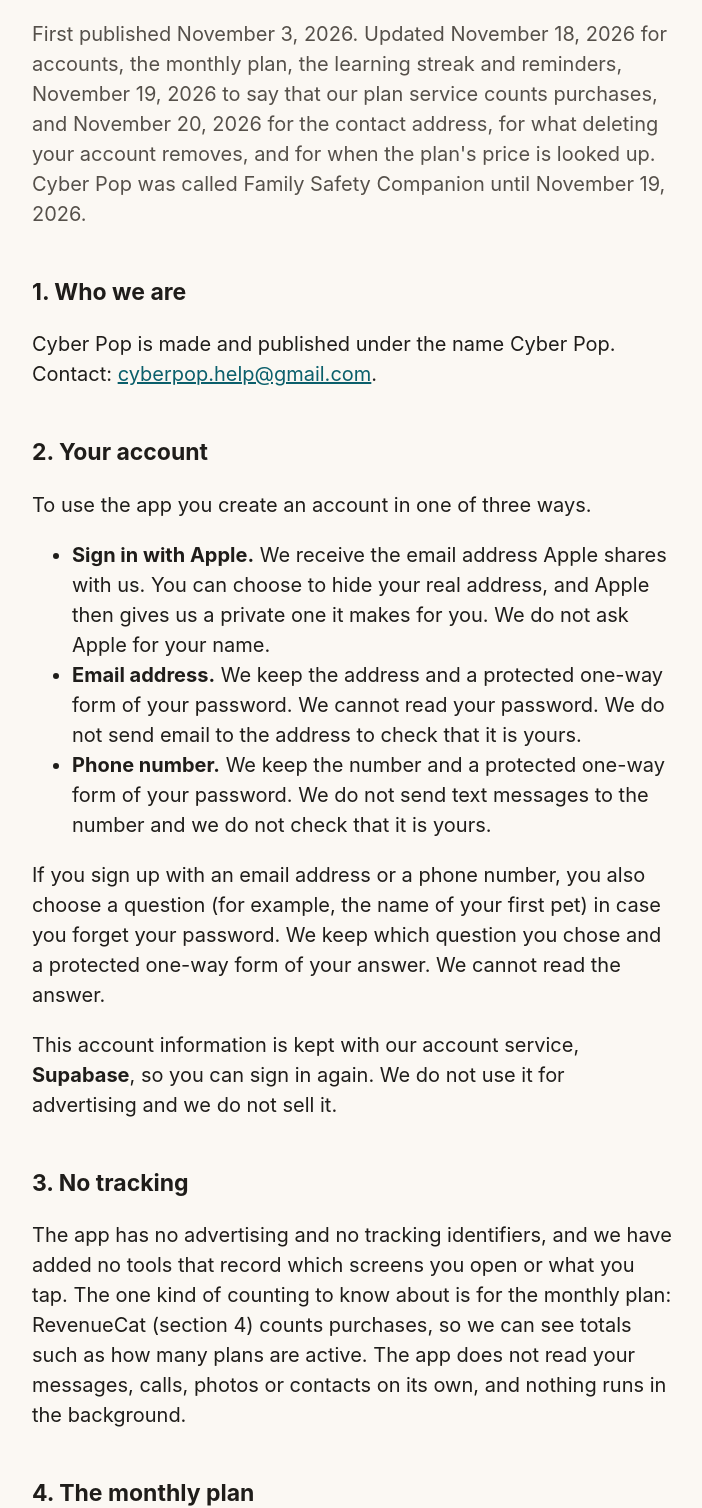
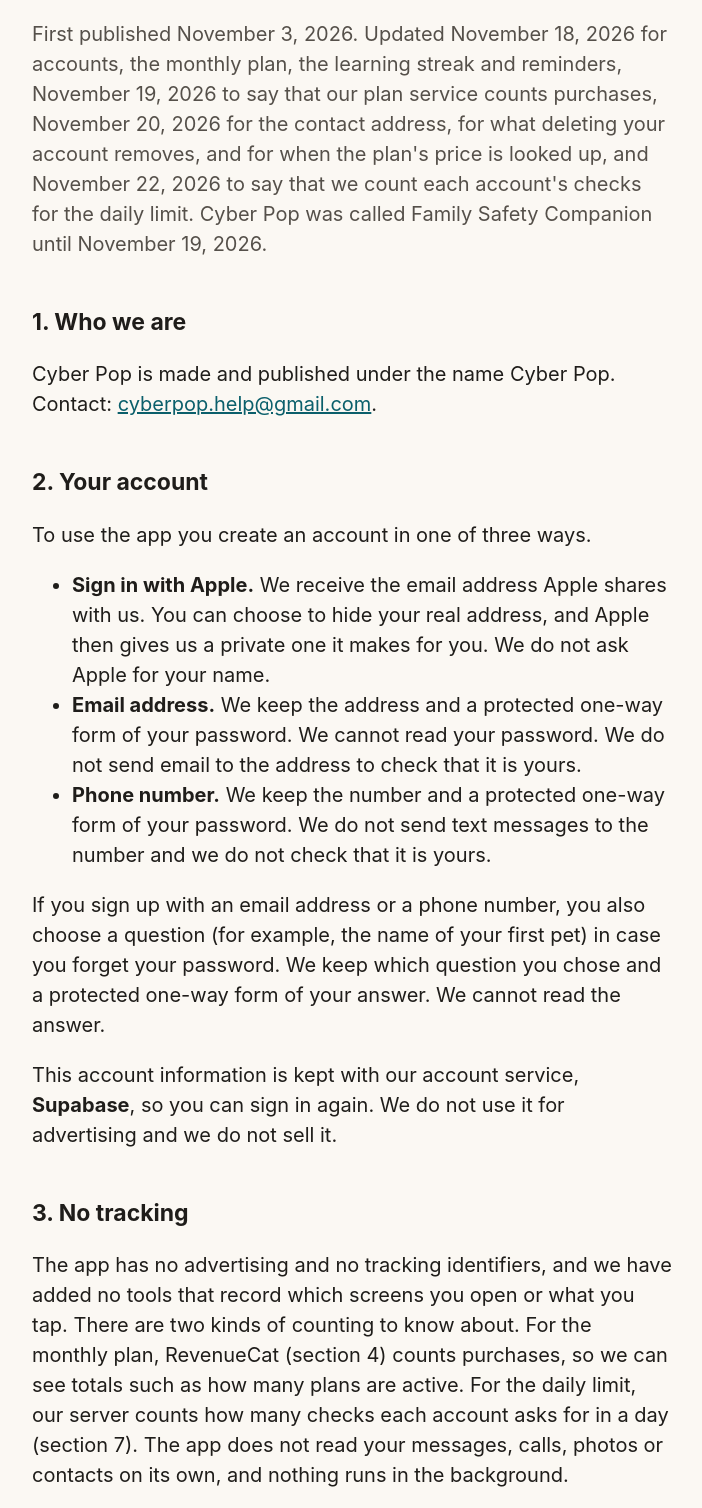
Before and after one commit to nlevs/familysafetycompanion, a plain HTML site: page privacy.html in a window 1280 px wide. Shown: the part 96-1604 px from the top of the page, without its empty margins (288-990 px from the left). Drawn offline with Linux system fonts and the light colour scheme.

Commit message:
Privacy page: say that each account's daily checks are counted for the daily limit
Co-Authored-By: Claude Opus 5.5 <noreply@anthropic.com>

```diff
--- a/privacy.html
+++ b/privacy.html
@@ -9,7 +9,7 @@
 <body>
 <main>
 <h1>Cyber Pop Privacy Policy</h1>
-<p class="meta">First published November 3, 2026. Updated November 18, 2026 for accounts, the monthly plan, the learning streak and reminders, November 19, 2026 to say that our plan service counts purchases, and November 20, 2026 for the contact address, for what deleting your account removes, and for when the plan's price is looked up. Cyber Pop was called Family Safety Companion until November 19, 2026.</p>
+<p class="meta">First published November 3, 2026. Updated November 18, 2026 for accounts, the monthly plan, the learning streak and reminders, November 19, 2026 to say that our plan service counts purchases, November 20, 2026 for the contact address, for what deleting your account removes, and for when the plan's price is looked up, and November 22, 2026 to say that we count each account's checks for the daily limit. Cyber Pop was called Family Safety Companion until November 19, 2026.</p>
 
 <h2>1. Who we are</h2>
 <p>Cyber Pop is made and published under the name Cyber Pop. Contact: <a href="mailto:cyberpop.help@gmail.com">cyberpop.help@gmail.com</a>.</p>
@@ -25,7 +25,7 @@
 <p>This account information is kept with our account service, <strong>Supabase</strong>, so you can sign in again. We do not use it for advertising and we do not sell it.</p>
 
 <h2>3. No tracking</h2>
-<p>The app has no advertising and no tracking identifiers, and we have added no tools that record which screens you open or what you tap. The one kind of counting to know about is for the monthly plan: RevenueCat (section 4) counts purchases, so we can see totals such as how many plans are active. The app does not read your messages, calls, photos or contacts on its own, and nothing runs in the background.</p>
+<p>The app has no advertising and no tracking identifiers, and we have added no tools that record which screens you open or what you tap. There are two kinds of counting to know about. For the monthly plan, RevenueCat (section 4) counts purchases, so we can see totals such as how many plans are active. For the daily limit, our server counts how many checks each account asks for in a day (section 7). The app does not read your messages, calls, photos or contacts on its own, and nothing runs in the background.</p>
 
 <h2>4. The monthly plan</h2>
 <p>The app offers a monthly plan with a free 7-day trial. Apple handles the payment. We never see your card or bank details.</p>
@@ -40,7 +40,7 @@
 <p>Only when you tap <strong>Check This Message</strong>, the text you pasted or the one photo you chose is sent over an encrypted connection to our server and then to <strong>Anthropic</strong>, an artificial-intelligence company, to look for scam warning signs. We ask your permission every time. What you send may include personal information, so please remove anything you do not want to send first. Your Online Safety Module answers are never sent with it.</p>
 
 <h2>7. How long it is kept</h2>
-<p>Our server handles what you send for a check in memory and does not store it. We keep only counts (such as the number of checks, errors and costs) for up to 7 days, with no content.</p>
+<p>Our server handles what you send for a check in memory and does not store it. We keep only counts (such as the number of checks, errors and costs) for up to 7 days, with no content. To keep the daily limit fair, we also count how many checks each account asks for in a day. That count is deleted within 2 days.</p>
 <p>Anthropic handles what you send under its own policy. Its page says "we automatically delete inputs and outputs on our backend within 30 days of receipt or generation", with exceptions such as content flagged under its usage policy (which it may keep longer) or when the law requires it (<a href="https://privacy.claude.com/en/articles/7996866-how-long-do-you-store-my-organization-s-data">Anthropic Privacy Center</a>, page dated July 1, 2026, checked November 18, 2026). We cannot delete content already sent to Anthropic. We do not claim that nothing is kept.</p>
 <p>Your account information and our record of your plan are kept until you delete your account.</p>
 
```
